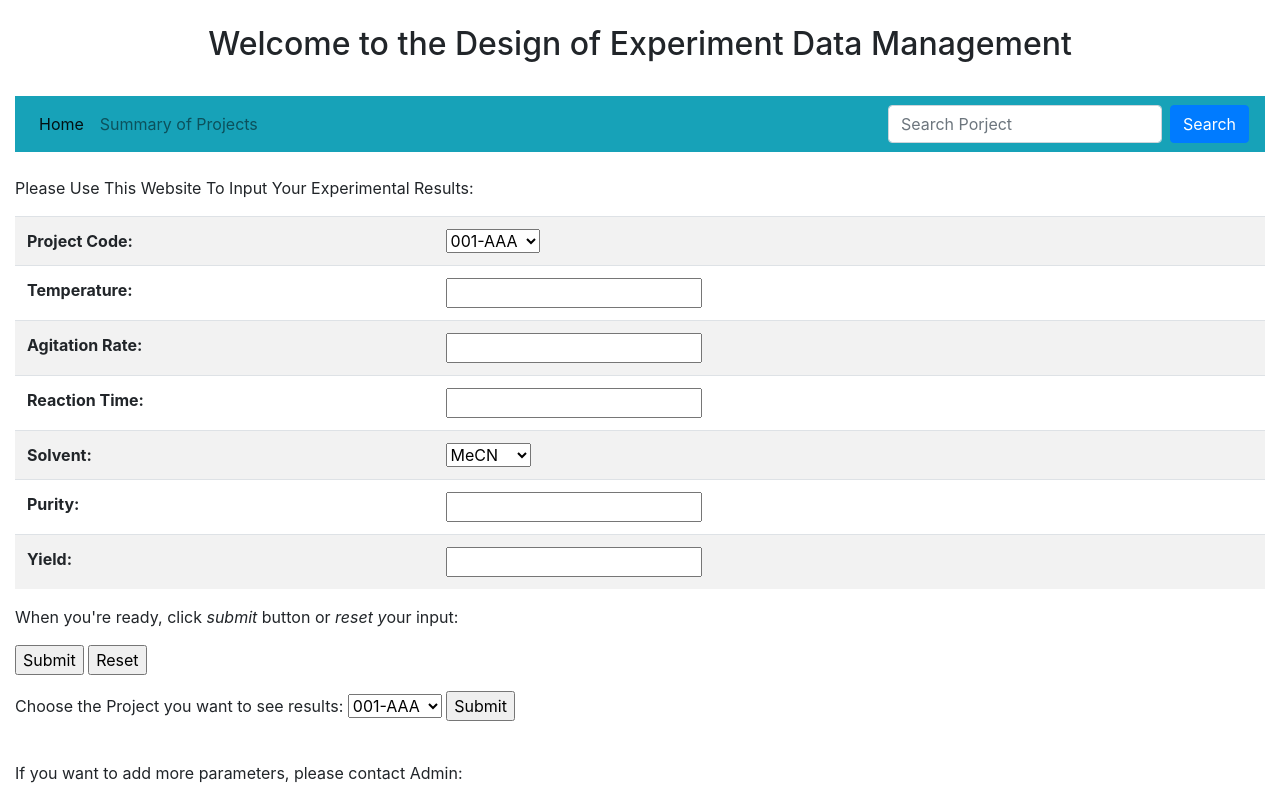
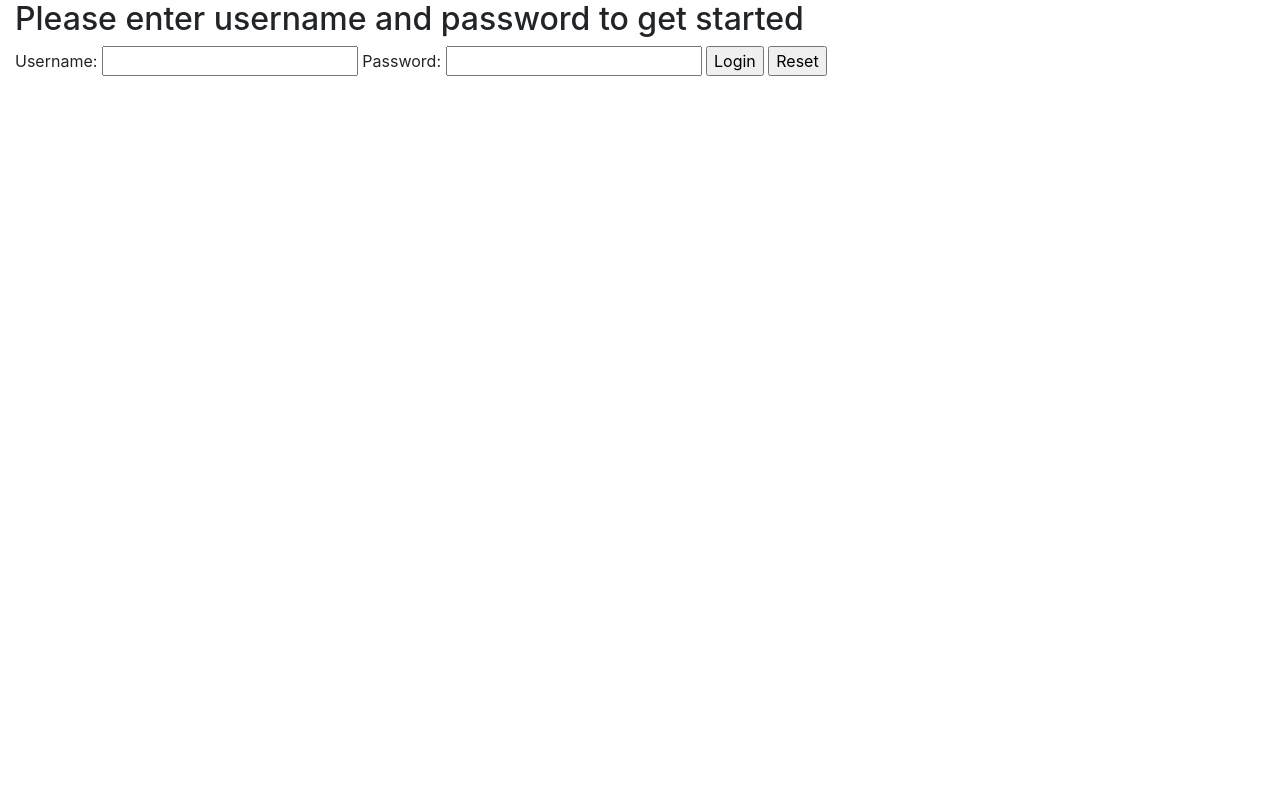
Before and after one commit to johnshao89/Final-project, a Flask app: page / in a window 1280 px wide. After the commit the page ends 76 px from the top, so only its background shows below. Run offline with Flask 2, Linux system fonts and the light colour scheme; some libraries are stand-ins or nearby versions.

Commit message:
add login

```diff
--- a/Final Project/app.py
+++ b/Final Project/app.py
@@ -9,10 +9,13 @@ from collections import defaultdict
 
 #Set up the flask
 app=Flask(__name__)
-
+@app.route("/")
+def login():
+        return render_template("login_verify.html")
 #Define the home page
-@app.route("/")
 @app.route("/entry")
+@app.route("/entry.html")
+@app.route("/templates/entry")
 def home_page():
     return render_template("entry.html",the_title="Welcome to the Design of Experiment Data Management")
 
--- a/Final Project/project_data.txt
+++ b/Final Project/project_data.txt
@@ -3,3 +3,4 @@
 001-AAA|25|120|150|MeCN|89|98
 001-AAA|50|190|4.5|THF|99|80
 002-AAB|34|350|45|DCM|89|67
+001-AAA|12|14|16|MeCN|18|10
--- a/Final Project/static/js.js
+++ b/Final Project/static/js.js
@@ -3,10 +3,11 @@ function check(form)/*function to check userid & password*/
  /*the following code checkes whether the entered userid and password are matching*/
  if(form.userid.value == "guest" && form.pswrd.value == "guest")
   {
-    window.open('target.html')/*opens the target page while Id & password matches*/
+    window.open('entry.html')/*opens the target page while Id & password matches*/
   }
  else
  {
    alert("Error Password or Username")/*displays error message*/
   }
+  document.getElementById('loginform').style.visibility = 'hidden'
 }
--- a/Final Project/templates/login_verify.html
+++ b/Final Project/templates/login_verify.html
@@ -1,18 +1,14 @@
-<html>
-<head>
-<title>
-Login page
-</title>
-</head>
-<body>
-<h1>Login Page</h1>
+{% extends "base.html" %}
+{% block body %}
+<h2>Please enter username and password to get started</h2>
+<div id="loginform">
 <form name="login">
-Username<input type="text" name="userid"/>
-Password<input type="password" name="pswrd"/>
+Username: <input type="text" name="userid"/>
+Password: <input type="password" name="pswrd"/>
 <input type="button" onclick="check(this.form)" value="Login"/>
-<input type="reset" value="Cancel"/>
+<input type="reset" value="Reset"/>
 </form>
 <script language="javascript" src="../static/js.js">
 </script>
-</body>
-</html>
+</div>
+{% endblock %}
```
